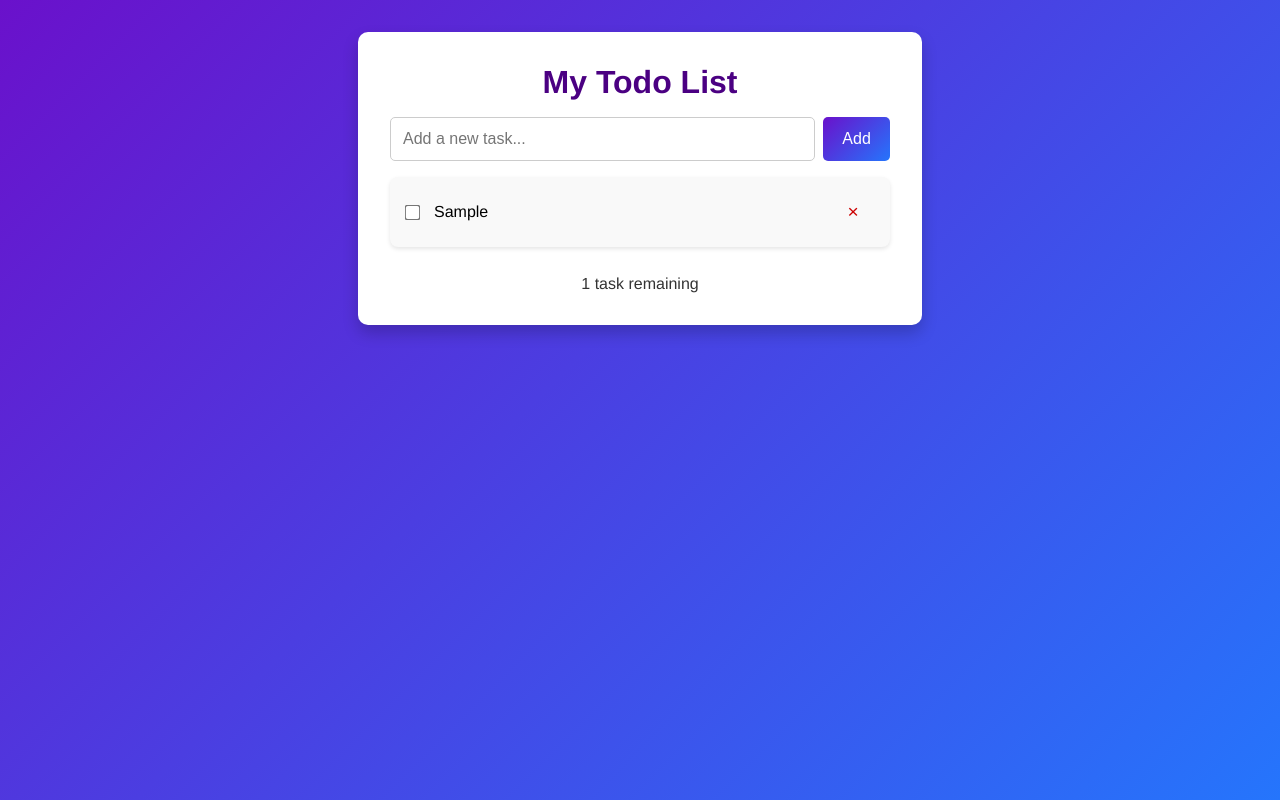
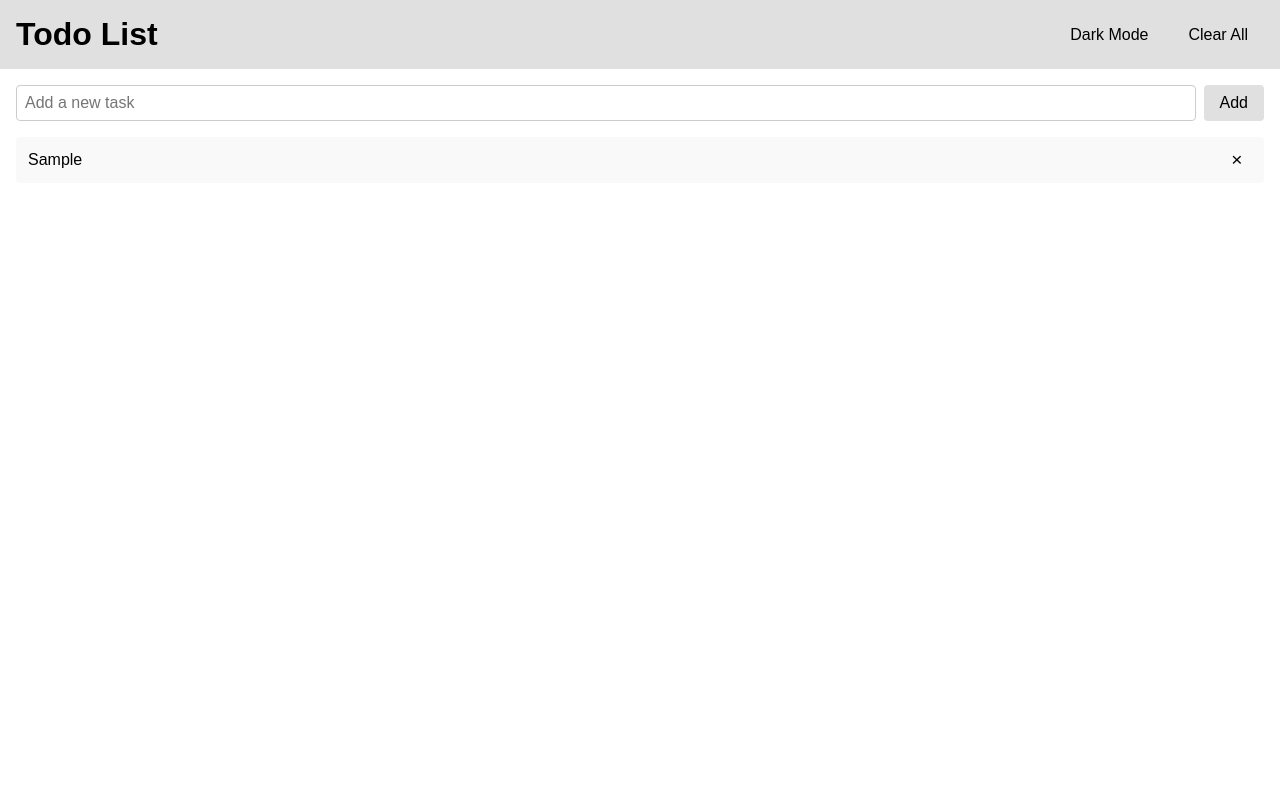
Before and after one commit to 23f3001804/app-task-1760688188471, a plain HTML site: page index.html in a window 1280 px wide. Both pictures are taken after typing "Sample" into the empty fields and a click on the button "Add". Drawn offline with Linux system fonts and the light colour scheme.

Commit message:
Update round 2

```diff
--- a/index.html
+++ b/index.html
@@ -3,258 +3,222 @@
 <head>
 <meta charset="UTF-8" />
 <meta name="viewport" content="width=device-width, initial-scale=1.0" />
-<title>Todo List App</title>
+<title>Todo App with Dark Mode & Persistence</title>
 <style>
+  :root {
+    --bg-color: #ffffff;
+    --text-color: #000000;
+    --button-bg: #e0e0e0;
+    --button-text: #000;
+    --task-bg: #f9f9f9;
+  }
+
+  body.dark-mode {
+    --bg-color: #121212;
+    --text-color: #f0f0f0;
+    --button-bg: #333;
+    --button-text: #f0f0f0;
+    --task-bg: #2c2c2c;
+  }
+
   body {
     margin: 0;
-    font-family: 'Helvetica Neue', Helvetica, Arial, sans-serif;
-    background: linear-gradient(135deg, #6a11cb 0%, #2575fc 100%);
-    display: flex;
-    justify-content: center;
-    align-items: start;
-    min-height: 100vh;
-    padding: 2rem;
-    box-sizing: border-box;
+    font-family: Arial, sans-serif;
+    background-color: var(--bg-color);
+    color: var(--text-color);
+    transition: background-color 0.3s, color 0.3s;
   }
 
-  .container {
-    background: #fff;
-    border-radius: 10px;
-    max-width: 500px;
-    width: 100%;
-    padding: 2rem;
-    box-shadow: 0 8px 16px rgba(0,0,0,0.2);
+  header {
     display: flex;
-    flex-direction: column;
+    justify-content: space-between;
+    align-items: center;
+    padding: 1em;
+    background-color: var(--button-bg);
+    transition: background-color 0.3s;
   }
 
   h1 {
-    margin: 0 0 1rem 0;
-    text-align: center;
-    color: #4b0082;
-    font-size: 2rem;
+    margin: 0;
+  }
+
+  .buttons {
+    display: flex;
+    gap: 0.5em;
+  }
+
+  button {
+    padding: 0.5em 1em;
+    border: none;
+    border-radius: 4px;
+    background-color: var(--button-bg);
+    color: var(--button-text);
+    cursor: pointer;
+    font-size: 1em;
+    transition: background-color 0.2s;
+  }
+
+  button:hover {
+    background-color: #999;
+  }
+
+  main {
+    padding: 1em;
   }
 
   form {
     display: flex;
-    gap: 0.5rem;
-    margin-bottom: 1rem;
+    gap: 0.5em;
+    margin-bottom: 1em;
   }
 
   input[type="text"] {
     flex: 1;
-    padding: 0.75rem;
+    padding: 0.5em;
+    font-size: 1em;
     border: 1px solid #ccc;
-    border-radius: 5px;
-    font-size: 1rem;
-    transition: border-color 0.3s;
+    border-radius: 4px;
   }
 
-  input[type="text"]:focus {
-    border-color: #6a11cb;
-    outline: none;
-  }
-
-  button {
-    padding: 0.75rem 1.2rem;
-    border: none;
-    border-radius: 5px;
-    background: linear-gradient(135deg, #6a11cb, #2575fc);
-    color: #fff;
-    font-size: 1rem;
-    cursor: pointer;
-    transition: background 0.3s, transform 0.2s;
-  }
-
-  button:hover {
-    background: linear-gradient(135deg, #5a0fbf, #1f63d1);
-    transform: translateY(-2px);
-  }
-
-  .task-list {
+  ul {
     list-style: none;
     padding: 0;
     margin: 0;
   }
 
-  .task {
+  li {
+    background-color: var(--task-bg);
+    margin-bottom: 0.5em;
+    padding: 0.75em;
+    border-radius: 4px;
     display: flex;
+    justify-content: space-between;
     align-items: center;
-    justify-content: space-between;
-    background: #f9f9f9;
-    border-radius: 8px;
-    padding: 0.75rem;
-    margin-bottom: 0.75rem;
-    box-shadow: 0 2px 4px rgba(0,0,0,0.1);
-    transition: background 0.3s, transform 0.2s;
+    opacity: 0;
+    animation: fadeIn 0.5s forwards;
   }
 
-  .task:hover {
-    background: #eee;
-    transform: translateY(-1px);
+  li.completed {
+    text-decoration: line-through;
+    opacity: 0.6;
   }
 
-  .task-info {
-    display: flex;
-    align-items: center;
-    gap: 0.75rem;
-    flex-wrap: wrap;
-    flex: 1;
+  li button {
+    background-color: transparent;
+    border: none;
+    font-size: 1.2em;
+    color: var(--text-color);
+    cursor: pointer;
+    padding: 0 0.5em;
   }
 
-  input[type="checkbox"] {
-    transform: scale(1.2);
-    cursor: pointer;
-  }
-
-  .task-text {
-    font-size: 1rem;
-    flex: 1;
-    word-break: break-word;
-  }
-
-  .task-text.completed {
-    text-decoration: line-through;
-    color: #888;
-  }
-
-  .delete-btn {
-    background: transparent;
-    border: none;
-    color: #c00;
-    font-size: 1.2rem;
-    cursor: pointer;
-    transition: color 0.3s, transform 0.2s;
-  }
-
-  .delete-btn:hover {
-    color: #f00;
-    transform: scale(1.2);
-  }
-
-  .task-count {
-    margin-top: 1rem;
-    text-align: center;
-    font-size: 1rem;
-    color: #333;
-  }
-
-  /* Responsive adjustments */
-  @media (max-width: 600px) {
-    .container {
-      padding: 1.5rem;
-    }
-
-    h1 {
-      font-size: 1.5rem;
-    }
-
-    input[type="text"] {
-      font-size: 0.9rem;
-    }
-
-    button {
-      font-size: 0.9rem;
-    }
-
-    .task-text {
-      font-size: 0.9rem;
-    }
+  @keyframes fadeIn {
+    from { opacity: 0; transform: translateY(-10px); }
+    to { opacity: 1; transform: translateY(0); }
   }
 </style>
 </head>
 <body>
-<div class="container">
-  <h1>My Todo List</h1>
-  <form id="todo-form">
-    <input type="text" id="task-input" placeholder="Add a new task..." required />
+<header>
+  <h1>Todo List</h1>
+  <div class="buttons">
+    <button id="darkModeToggle">Dark Mode</button>
+    <button id="clearAll">Clear All</button>
+  </div>
+</header>
+<main>
+  <form id="todoForm">
+    <input type="text" id="taskInput" placeholder="Add a new task" required />
     <button type="submit">Add</button>
   </form>
-  <ul class="task-list" id="task-list"></ul>
-  <div class="task-count" id="task-count">0 tasks remaining</div>
-</div>
+  <ul id="taskList"></ul>
+</main>
 <script>
-  const form = document.getElementById('todo-form');
-  const input = document.getElementById('task-input');
-  const taskList = document.getElementById('task-list');
-  const taskCountEl = document.getElementById('task-count');
+  const darkModeToggle = document.getElementById('darkModeToggle');
+  const clearAllBtn = document.getElementById('clearAll');
+  const taskForm = document.getElementById('todoForm');
+  const taskInput = document.getElementById('taskInput');
+  const taskList = document.getElementById('taskList');
 
   let tasks = [];
 
-  function updateCount() {
-    const remaining = tasks.filter(t => !t.completed).length;
-    taskCountEl.textContent = `${remaining} task${remaining !== 1 ? 's' : ''} remaining`;
+  // Load tasks from local storage
+  window.onload = () => {
+    const storedTasks = localStorage.getItem('tasks');
+    if (storedTasks) {
+      tasks = JSON.parse(storedTasks);
+      tasks.forEach(task => addTaskToDOM(task));
+    }
+    updateDarkModeButton();
+  };
+
+  // Save tasks to local storage
+  function saveTasks() {
+    localStorage.setItem('tasks', JSON.stringify(tasks));
   }
 
-  function createTaskElement(task, index) {
+  // Add task to DOM
+  function addTaskToDOM(task) {
     const li = document.createElement('li');
-    li.className = 'task';
+    li.textContent = task.text;
+    if (task.completed) {
+      li.classList.add('completed');
+    }
 
-    const taskInfo = document.createElement('div');
-    taskInfo.className = 'task-info';
-
-    const checkbox = document.createElement('input');
-    checkbox.type = 'checkbox';
-    checkbox.checked = task.completed;
-    checkbox.addEventListener('change', () => {
-      tasks[index].completed = checkbox.checked;
-      updateTaskStyle(li, tasks[index]);
-      updateCount();
+    // Toggle completion
+    li.addEventListener('click', () => {
+      task.completed = !task.completed;
+      li.classList.toggle('completed');
+      saveTasks();
     });
 
-    const span = document.createElement('span');
-    span.className = 'task-text';
-    span.textContent = task.text;
-    if (task.completed) {
-      span.classList.add('completed');
-    }
-
+    // Delete button
     const deleteBtn = document.createElement('button');
-    deleteBtn.className = 'delete-btn';
     deleteBtn.innerHTML = '&times;';
     deleteBtn.title = 'Delete task';
-    deleteBtn.addEventListener('click', () => {
-      tasks.splice(index, 1);
-      renderTasks();
-    });
+    deleteBtn.onclick = (e) => {
+      e.stopPropagation();
+      taskList.removeChild(li);
+      tasks = tasks.filter(t => t !== task);
+      saveTasks();
+    };
+    li.appendChild(deleteBtn);
 
-    taskInfo.appendChild(checkbox);
-    taskInfo.appendChild(span);
-    li.appendChild(taskInfo);
-    li.appendChild(deleteBtn);
-    return li;
+    taskList.appendChild(li);
   }
 
-  function updateTaskStyle(li, task) {
-    const span = li.querySelector('.task-text');
-    if (task.completed) {
-      span.classList.add('completed');
+  // Handle form submission
+  taskForm.onsubmit = (e) => {
+    e.preventDefault();
+    const taskText = taskInput.value.trim();
+    if (taskText === '') return;
+    const task = { text: taskText, completed: false };
+    tasks.push(task);
+    addTaskToDOM(task);
+    saveTasks();
+    taskInput.value = '';
+  };
+
+  // Toggle dark mode
+  darkModeToggle.onclick = () => {
+    document.body.classList.toggle('dark-mode');
+    updateDarkModeButton();
+  };
+
+  function updateDarkModeButton() {
+    if (document.body.classList.contains('dark-mode')) {
+      darkModeToggle.textContent = 'Light Mode';
     } else {
-      span.classList.remove('completed');
+      darkModeToggle.textContent = 'Dark Mode';
     }
   }
 
-  function renderTasks() {
+  // Clear all tasks
+  clearAllBtn.onclick = () => {
     taskList.innerHTML = '';
-    tasks.forEach((task, index) => {
-      const taskEl = createTaskElement(task, index);
-      taskList.appendChild(taskEl);
-    });
-    updateCount();
-  }
-
-  form.addEventListener('submit', (e) => {
-    e.preventDefault();
-    const text = input.value.trim();
-    if (text !== '') {
-      tasks.push({ text, completed: false });
-      input.value = '';
-      renderTasks();
-    }
-  });
-
-  // Initial count
-  updateCount();
+    tasks = [];
+    saveTasks();
+  };
 </script>
 </body>
 </html>
```
